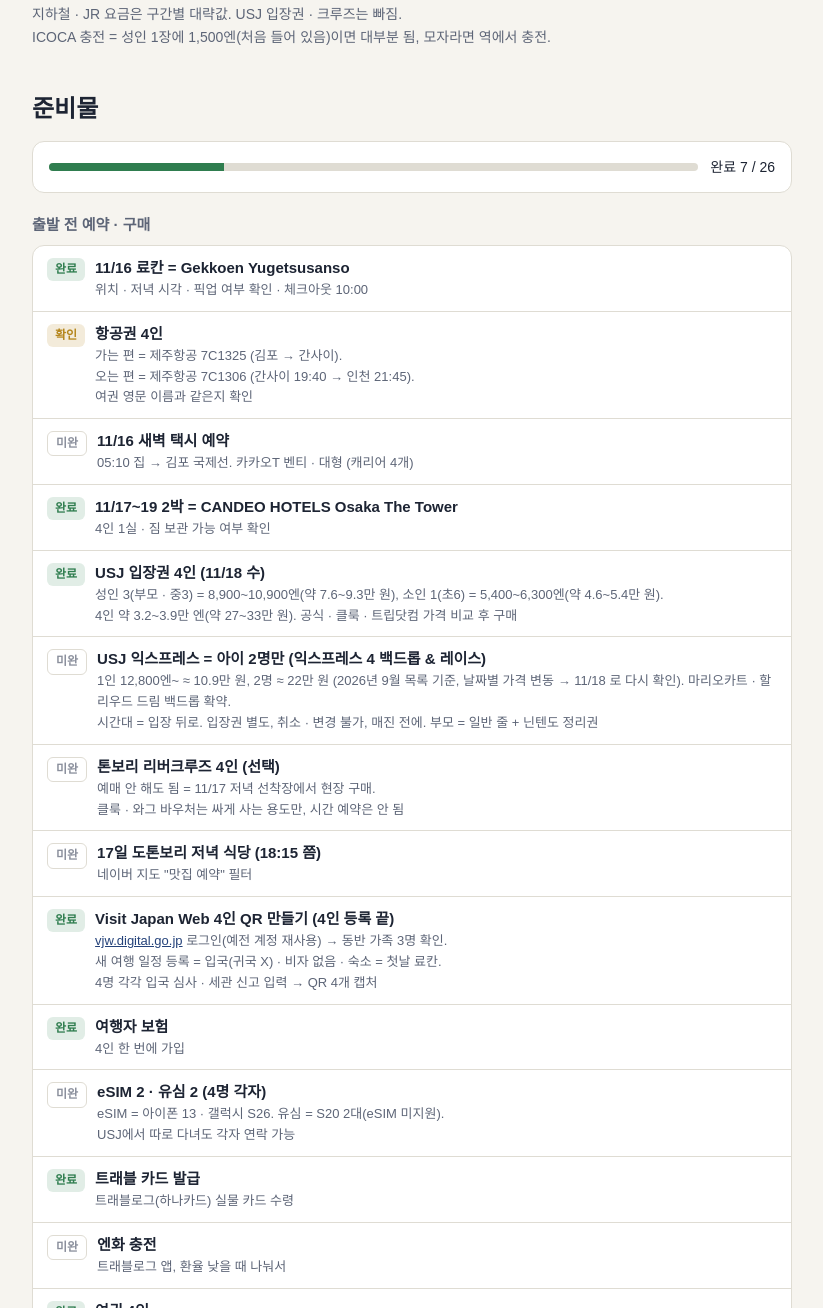
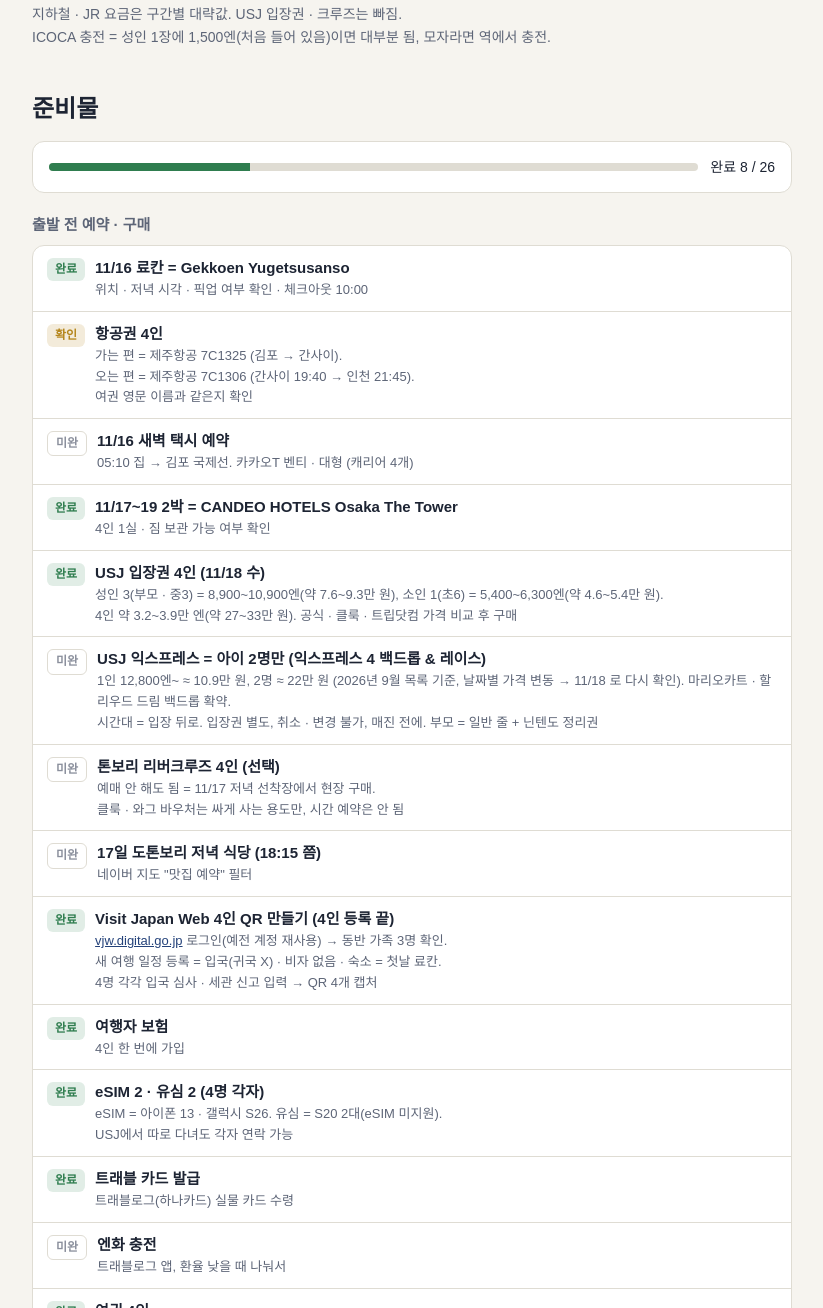
Before and after one commit to Citrine76/osaka-trip, a plain HTML site: page index.html in a window 1280 px wide. Shown: the part 9259-10567 px from the top of the page, without its empty margins (228-1051 px from the left). Drawn offline with Linux system fonts and the light colour scheme; a web font is replaced by a local one.

Commit message:
update 2026-11-15

```diff
--- a/index.html
+++ b/index.html
@@ -266,7 +266,7 @@ footer{margin-top:32px;font-size:12px;color:var(--muted)}
 
 <section id="prep">
   <h2>준비물</h2>
-  <div class="prog"><div class="bar"><i style="width:27%"></i></div><span>완료 7 / 26</span></div>
+  <div class="prog"><div class="bar"><i style="width:31%"></i></div><span>완료 8 / 26</span></div>
 
   <h3>출발 전 예약 · 구매</h3>
   <ul class="list">
@@ -280,7 +280,7 @@ footer{margin-top:32px;font-size:12px;color:var(--muted)}
     <li><span class="st todo">미완</span><div><b>17일 도톤보리 저녁 식당 (18:15 쯤)</b><small>네이버 지도 "맛집 예약" 필터</small></div></li>
     <li><span class="st ok">완료</span><div><b>Visit Japan Web 4인 QR 만들기 (4인 등록 끝)</b><small><a href="https://vjw.digital.go.jp" target="_blank" rel="noopener">vjw.digital.go.jp</a> 로그인(예전 계정 재사용) → 동반 가족 3명 확인.<br>새 여행 일정 등록 = 입국(귀국 X) · 비자 없음 · 숙소 = 첫날 료칸.<br>4명 각각 입국 심사 · 세관 신고 입력 → QR 4개 캡처</small></div></li>
     <li><span class="st ok">완료</span><div><b>여행자 보험</b><small>4인 한 번에 가입</small></div></li>
-    <li><span class="st todo">미완</span><div><b>eSIM 2 · 유심 2 (4명 각자)</b><small>eSIM = 아이폰 13 · 갤럭시 S26. 유심 = S20 2대(eSIM 미지원).<br>USJ에서 따로 다녀도 각자 연락 가능</small></div></li>
+    <li><span class="st ok">완료</span><div><b>eSIM 2 · 유심 2 (4명 각자)</b><small>eSIM = 아이폰 13 · 갤럭시 S26. 유심 = S20 2대(eSIM 미지원).<br>USJ에서 따로 다녀도 각자 연락 가능</small></div></li>
     <li><span class="st ok">완료</span><div><b>트래블 카드 발급</b><small>트래블로그(하나카드) 실물 카드 수령</small></div></li>
     <li><span class="st todo">미완</span><div><b>엔화 충전</b><small>트래블로그 앱, 환율 낮을 때 나눠서</small></div></li>
     <li><span class="st ok">완료</span><div><b>여권 4인</b><small>남은 유효기간 확인 끝</small></div></li>
```
